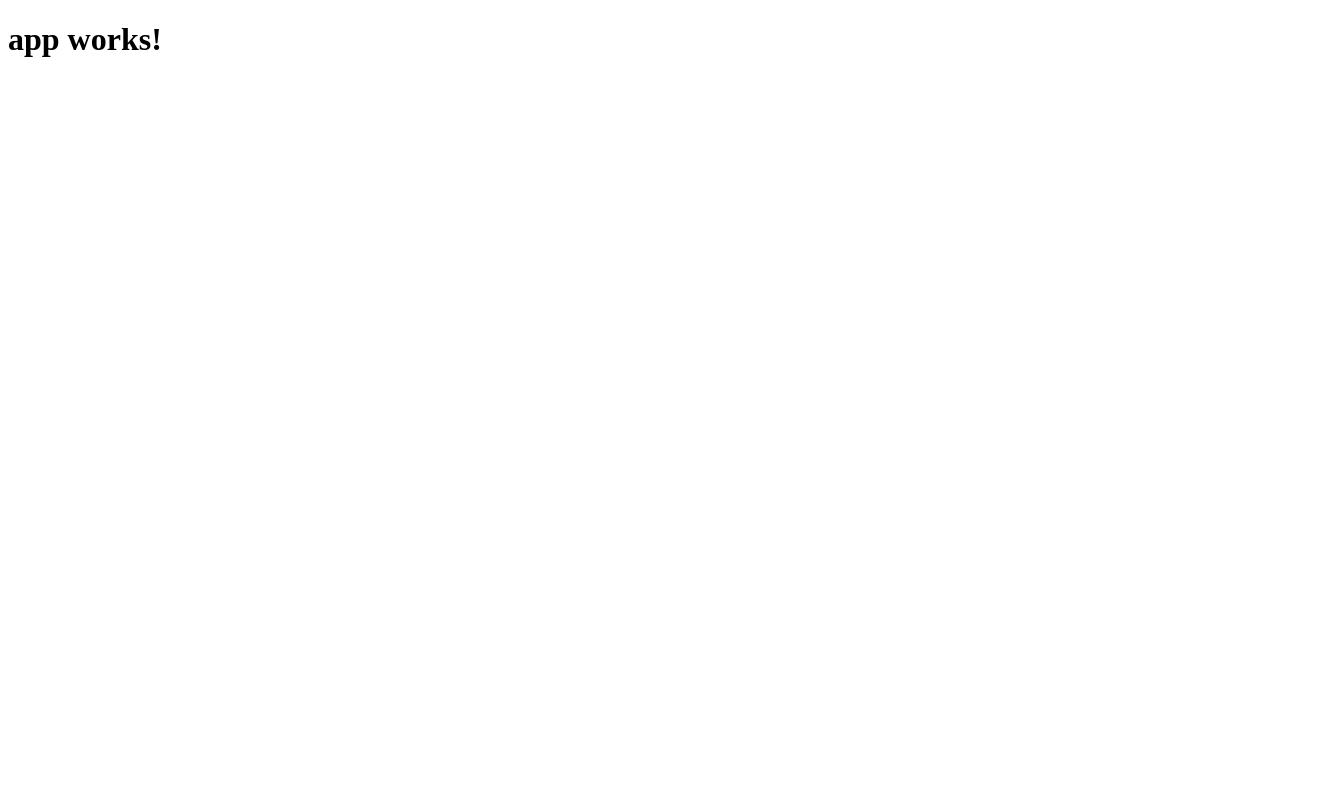
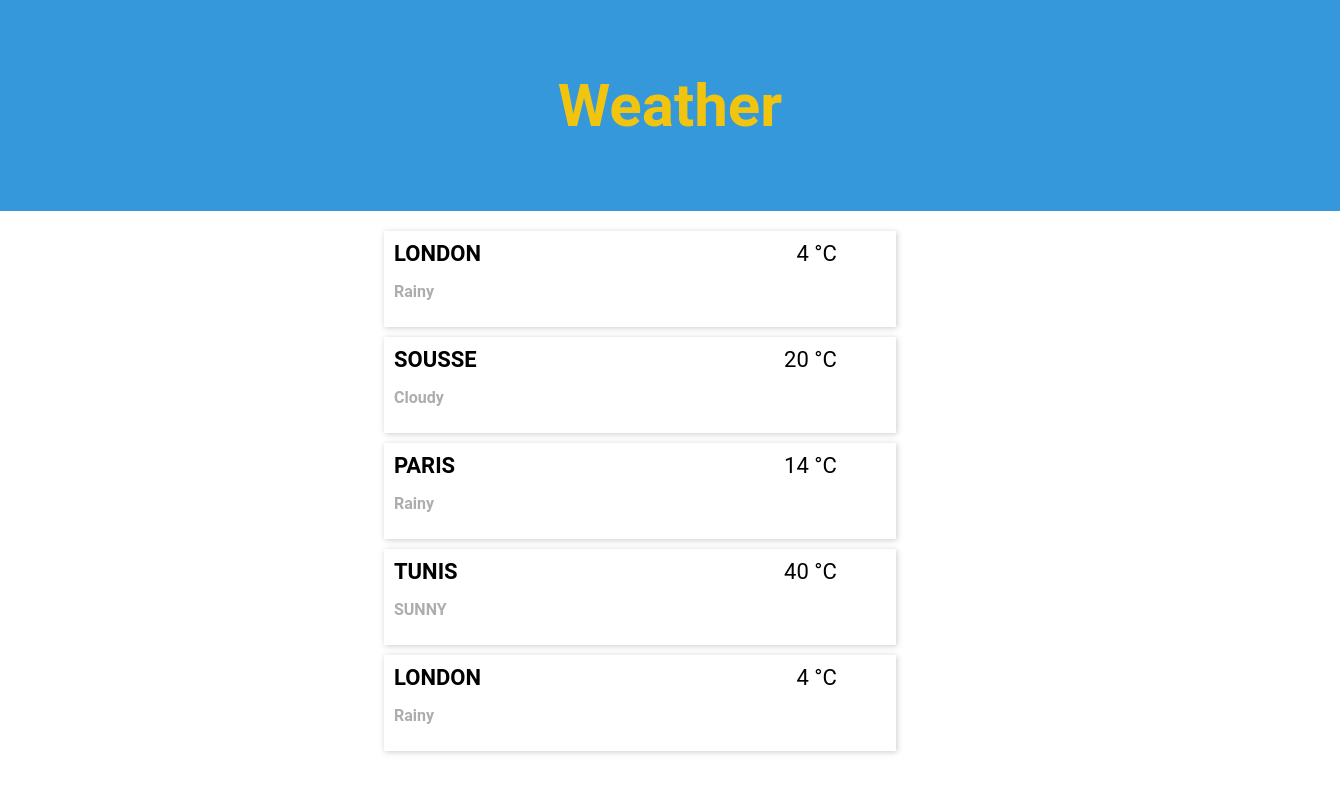
Before and after one commit to kamedan/weatherApp, an Angular app: page / in a window 1280 px wide. Shown: the top 792 px of the page, 1340 px wide, since content can reach past the window. Built offline with nearby package versions, Linux system fonts and the light colour scheme.

Commit message:
project setup and output static data

```diff
--- a/src/app/app.component.html
+++ b/src/app/app.component.html
@@ -1,3 +1,4 @@
-<h1>
-  {{title}}
-</h1>
+<header>
+  <h1>Weather</h1>
+</header>
+<app-weather-list></app-weather-list>
--- a/src/app/app.component.ts
+++ b/src/app/app.component.ts
@@ -6,5 +6,4 @@
   styleUrls: ['./app.component.css']
 })
 export class AppComponent {
-  title = 'app works!';
 }
--- a/src/app/app.module.ts
+++ b/src/app/app.module.ts
@@ -4,10 +4,14 @@
 import { HttpModule } from '@angular/http';
 
 import { AppComponent } from './app.component';
+import { WeatherItemComponent } from './weather-item/weather-item.component';
+import { WeatherListComponent } from './weather-list/weather-list.component';
 
 @NgModule({
   declarations: [
-    AppComponent
+    AppComponent,
+    WeatherItemComponent,
+    WeatherListComponent
   ],
   imports: [
     BrowserModule,
--- /dev/null
+++ b/src/app/weather-item/weather-item.component.css
@@ -0,0 +1,21 @@
+.col-1 {
+  display: inline-block;
+  width: 40%;
+}
+
+.col-1 h3 {
+  margin: 0 0 10px 0;
+  padding: 0;
+  font-size: 22px;
+}
+
+.col-2 {
+  display: inline-block;
+  width: 50%;
+  vertical-align: top;
+  text-align: right;
+}
+
+.temperature {
+  font-size: 22px;
+}
--- /dev/null
+++ b/src/app/weather-item/weather-item.component.html
@@ -0,0 +1,9 @@
+<article class="weather-element">
+            <div class="col-1">
+                <h3>{{weatherItem.name}}</h3>
+                <p class="info">{{weatherItem.description}}</p>
+            </div>
+            <div class="col-2">
+                <span class="temperature">{{weatherItem.temperature}} °C</span>
+            </div>
+        </article>
--- /dev/null
+++ b/src/app/weather-item/weather-item.component.ts
@@ -0,0 +1,16 @@
+import { Component, OnInit,Input } from '@angular/core';
+import { WeatherItem } from '../weather';
+
+@Component({
+  selector: 'weather-item',
+  templateUrl: './weather-item.component.html',
+  styleUrls: ['./weather-item.component.css'],
+  //inputs: ['weatherItem:item' ]
+})
+export class WeatherItemComponent implements OnInit {
+  @Input('item') weatherItem: WeatherItem;
+
+  ngOnInit() {
+  }
+
+}
--- /dev/null
+++ b/src/app/weather-list/weather-list.component.html
@@ -0,0 +1,3 @@
+<section class="weather-list">
+            <weather-item *ngFor="let weatherItem of weatherItems" [item]="weatherItem"></weather-item>
+        </section>
--- /dev/null
+++ b/src/app/weather-list/weather-list.component.ts
@@ -0,0 +1,20 @@
+import { Component, OnInit } from '@angular/core';
+import { WeatherItem } from '../weather';
+import { WEATHER_ITEMS } from '../weather.data';
+
+@Component({
+  selector: 'app-weather-list',
+  templateUrl: './weather-list.component.html',
+  styleUrls: ['./weather-list.component.css']
+})
+export class WeatherListComponent implements OnInit {
+
+  weatherItems: WeatherItem[];
+
+  constructor() { }
+
+  ngOnInit() {
+    this.weatherItems = WEATHER_ITEMS;
+  }
+
+}
--- /dev/null
+++ b/src/app/weather.data.ts
@@ -0,0 +1,10 @@
+
+import {WeatherItem} from './weather';
+
+export const WEATHER_ITEMS: WeatherItem[] =  [
+    new WeatherItem("LONDON", "Rainy", 4),
+    new WeatherItem("SOUSSE", "Cloudy", 20),
+    new WeatherItem("PARIS", "Rainy", 14),
+    new WeatherItem("TUNIS", "SUNNY", 40),
+    new WeatherItem("LONDON", "Rainy", 4),
+];
--- /dev/null
+++ b/src/app/weather.ts
@@ -0,0 +1,3 @@
+export class WeatherItem {
+    constructor(public name: string, public description: string, public temperature: number) {}
+}
--- a/src/styles.css
+++ b/src/styles.css
@@ -1 +1,89 @@
-/* You can add global styles to this file, and also import other style files */
+body {
+  padding: 0;
+  margin: 0;
+  font-family: "Roboto", Arial, sans-serif;
+  font-size: 16px;
+}
+
+header {
+  background-color: #3498db;
+  padding: 30px;
+  width: 100%;
+  color: white;
+  text-align: center;
+  font-size: 30px;
+  color: #f1c40f;
+}
+
+.weather-list {
+  margin: 20px auto;
+  width: 40%;
+}
+
+.weather-element {
+  box-shadow: 1px 1px 6px #ccc;
+  padding: 10px;
+  margin: 10px 0;
+}
+
+.tooltip {
+  position: absolute;
+  padding: 3px;
+  font-size: 12px;
+  background-color: #eee;
+  border-radius: 3px;
+  border: 1px solid #ccc;
+  text-align: left;
+}
+
+.temperature {
+  cursor: default;
+}
+
+.info {
+  color: rgba(95, 95, 95, 0.51);
+  font-weight: bold;
+}
+
+
+.weather-search {
+  margin: 20px auto;
+  width: 40%;
+  text-align: center;
+
+  label {
+    font-weight: bold;
+    margin-right: 20px;
+  }
+
+  button, input {
+    font-size: inherit;
+    font-family: inherit;
+  }
+
+  input {
+    padding: 3px 5px;
+    outline: none;
+    width: 50%;
+    margin-right: 20px;
+  }
+
+  button {
+    background-color: #2ecc71;
+    border: none;
+    padding: 4px 8px;
+    box-shadow: 1px 1px 1px #95a5a6;
+    cursor: pointer;
+    color: white;
+  }
+
+  button:hover {
+    background-color: #27ae60;
+  }
+}
+
+@media screen and (max-width: 768px) {
+  .weather-list {
+    width: 80%;
+  }
+}
```
Also changed, not shown: src/app/weather-list/weather-list.component.css (added), 2 other files (tests, documents, lock files or other folders).
